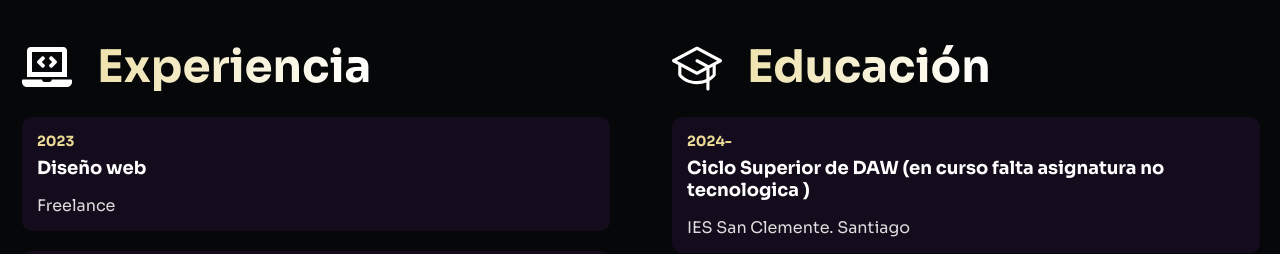
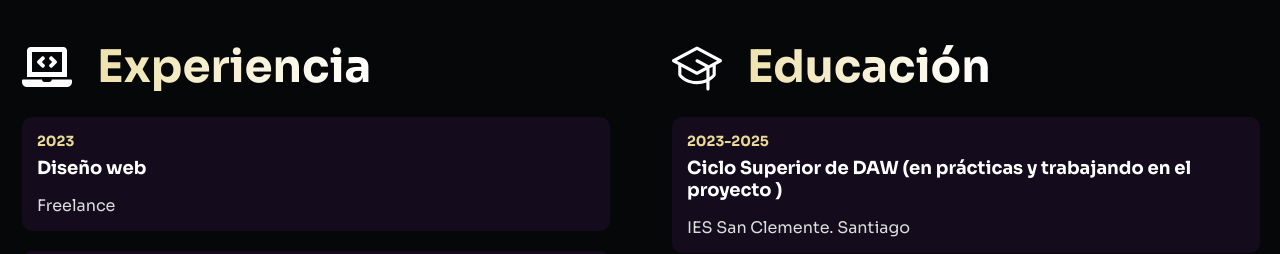
Before and after one commit to ffanecaa/portfolio, a React (Vite) app: page / in a window 1280 px wide. Shown: the part 4220-4474 px from the top of the page. Built offline with nearby package versions, Linux system fonts and the light colour scheme.

Commit message:
cambio curso

```diff
--- a/src/assets/data.js
+++ b/src/assets/data.js
@@ -102,8 +102,8 @@ export const linklist = [
   export const educationData = [
     {
       id: 1,
-      time: "2024-",
-      title: "Ciclo Superior de DAW (en curso  falta asignatura no tecnologica )",
+      time: "2023-2025",
+      title: "Ciclo Superior de DAW (en prácticas y trabajando en el proyecto )",
       institute: "IES San Clemente. Santiago ",
     },
     {
```
